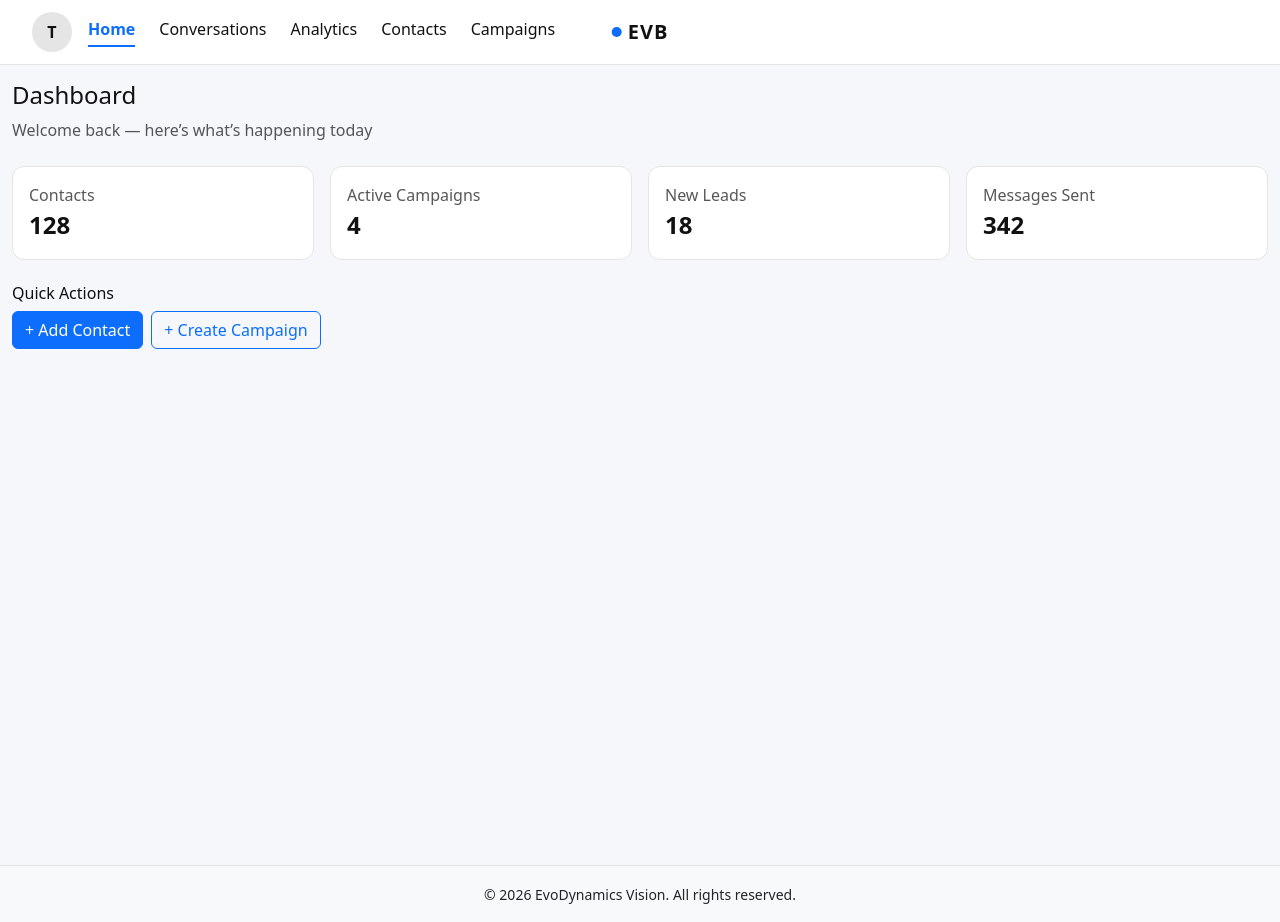
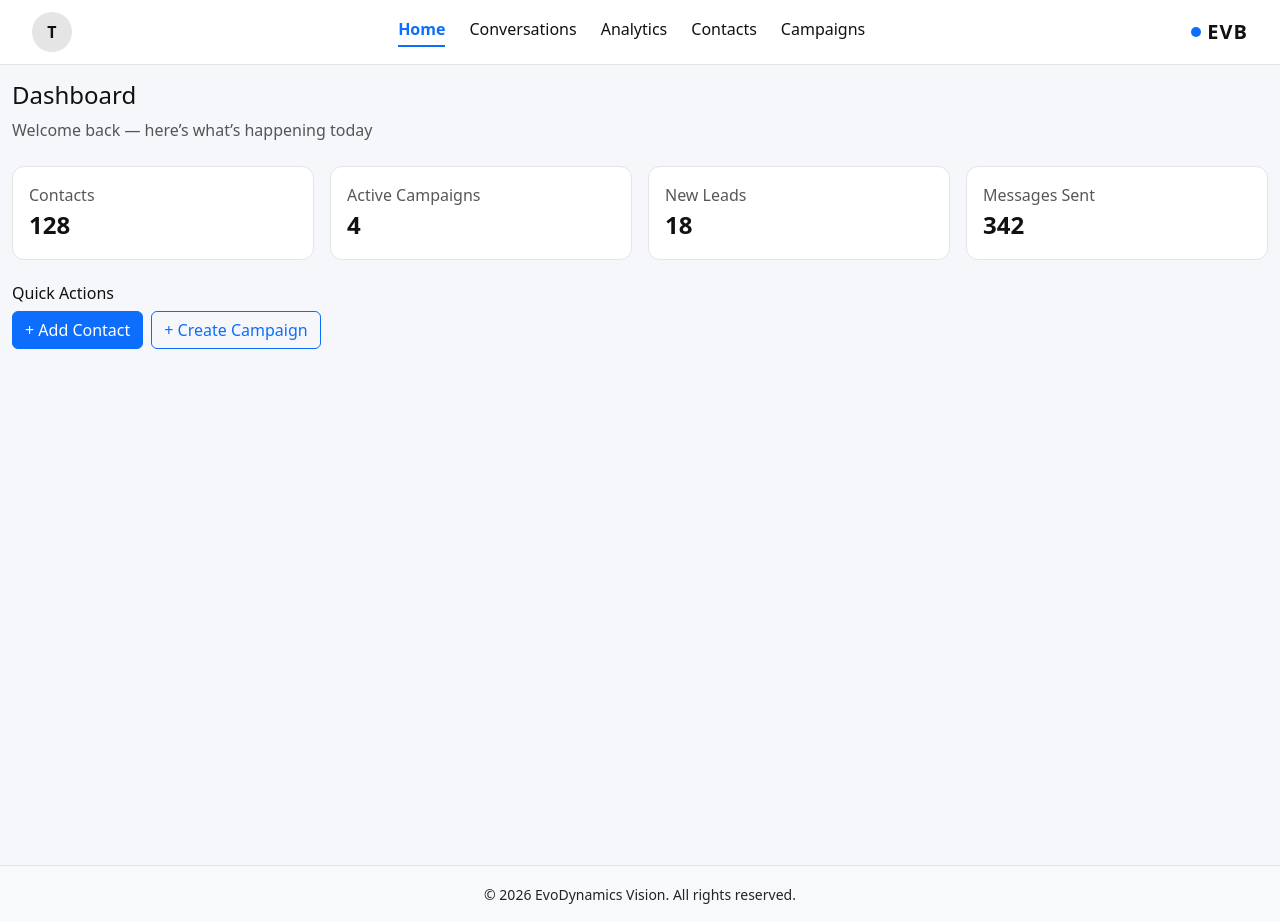
Before and after one commit to iamtalhaarifvlogs/evobusiness, a Next.js app: page / in a window 1280 px wide. Built offline with nearby package versions, Linux system fonts and the light colour scheme.

Commit message:
Update Header.tsx

```diff
--- a/app/components/Header.tsx
+++ b/app/components/Header.tsx
@@ -44,16 +44,13 @@ export default function Header() {
           position: "sticky",
           top: 0,
           zIndex: 1000,
+          borderBottom: "1px solid var(--border)",
           color: "var(--text)",
-          borderBottom: "1px solid var(--border)",
         }}
       >
         <div className="container-fluid d-flex align-items-center justify-content-between">
 
-          {/* LEFT: PROFILE + NAV */}
-          <div className="d-flex align-items-center gap-3">
-
-            {/* PROFILE */}
+          {/* LEFT: PROFILE */}
           <div className="position-relative" ref={profileRef}>
             <div
               onClick={() => setProfileOpen((p) => !p)}
@@ -90,27 +87,16 @@ export default function Header() {
                 overflow: "hidden",
               }}
             >
-                <div
-                  onClick={() => {
-                    toggleTheme();
-                    setProfileOpen(false);
-                  }}
-                  style={{ padding: 12, cursor: "pointer" }}
-                >
+              <div onClick={toggleTheme} style={{ padding: 12, cursor: "pointer" }}>
                 {theme === "light" ? "🌙 Dark Mode" : "☀️ Light Mode"}
               </div>
 
-                <div style={{ padding: 12, cursor: "pointer" }}>
-                  Reminders
-                </div>
-
-                <div style={{ padding: 12, cursor: "pointer" }}>
-                  Settings
-                </div>
+              <div style={{ padding: 12, cursor: "pointer" }}>Reminders</div>
+              <div style={{ padding: 12, cursor: "pointer" }}>Settings</div>
             </div>
           </div>
 
-            {/* DESKTOP NAV */}
+          {/* CENTER: NAVIGATION */}
           <nav className="d-none d-md-flex align-items-center gap-4">
             {navItems.map((item) => {
               const isActive = pathname === item.path;
@@ -123,8 +109,11 @@ export default function Header() {
                     textDecoration: "none",
                     color: isActive ? "#0d6efd" : "var(--text)",
                     fontWeight: isActive ? 600 : 400,
-                      borderBottom: isActive ? "2px solid #0d6efd" : "2px solid transparent",
+                    borderBottom: isActive
+                      ? "2px solid #0d6efd"
+                      : "2px solid transparent",
                     paddingBottom: 4,
+                    transition: "0.2s",
                   }}
                 >
                   {item.name}
@@ -132,19 +121,15 @@ export default function Header() {
               );
             })}
           </nav>
-          </div>
 
-          {/* CENTER: BRAND */}
+          {/* RIGHT: BRAND */}
           <Link
             href="/"
             style={{
-              position: "absolute",
-              left: "50%",
-              transform: "translateX(-50%)",
-              textDecoration: "none",
               fontWeight: 800,
               fontSize: 20,
               letterSpacing: "1px",
+              textDecoration: "none",
               color: "var(--text)",
               display: "flex",
               alignItems: "center",
@@ -162,7 +147,7 @@ export default function Header() {
             EVB
           </Link>
 
-          {/* RIGHT: MOBILE MENU */}
+          {/* MOBILE MENU */}
           <div
             className="d-md-none"
             onClick={() => setMenuOpen(true)}
@@ -183,9 +168,9 @@ export default function Header() {
           height: "100%",
           background: "var(--card)",
           borderLeft: "1px solid var(--border)",
-          zIndex: 1050,
           padding: 20,
           transition: "0.3s",
+          zIndex: 1050,
         }}
       >
         <div className="d-flex justify-content-between mb-4">
```
Lines whose indentation alone changed are shown as unchanged.
